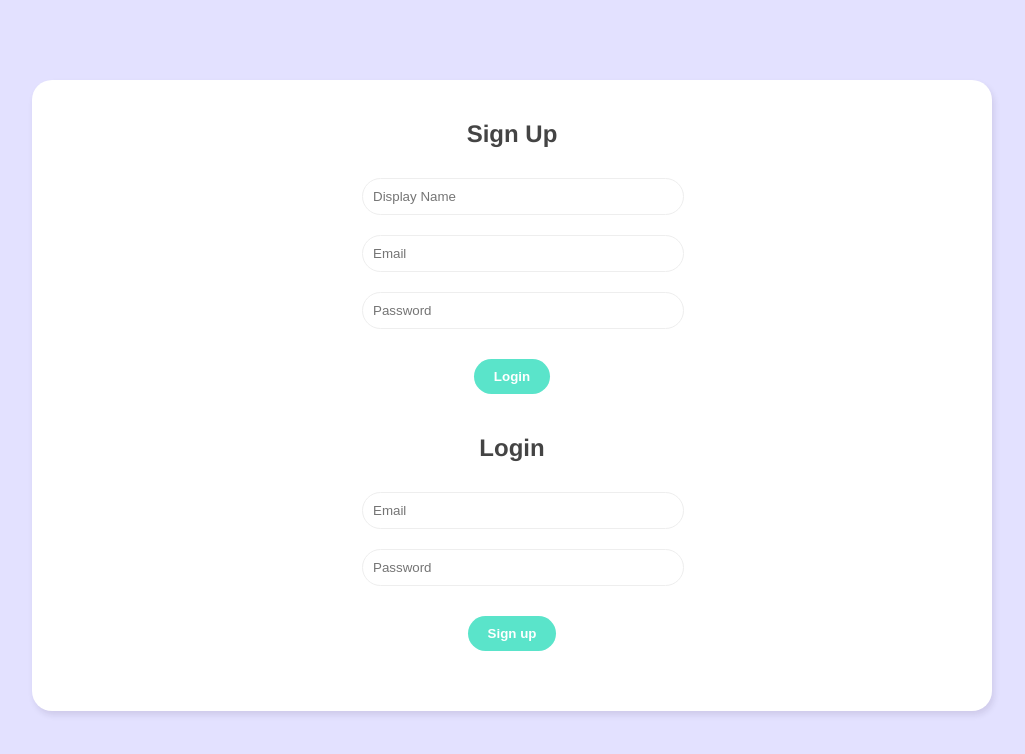
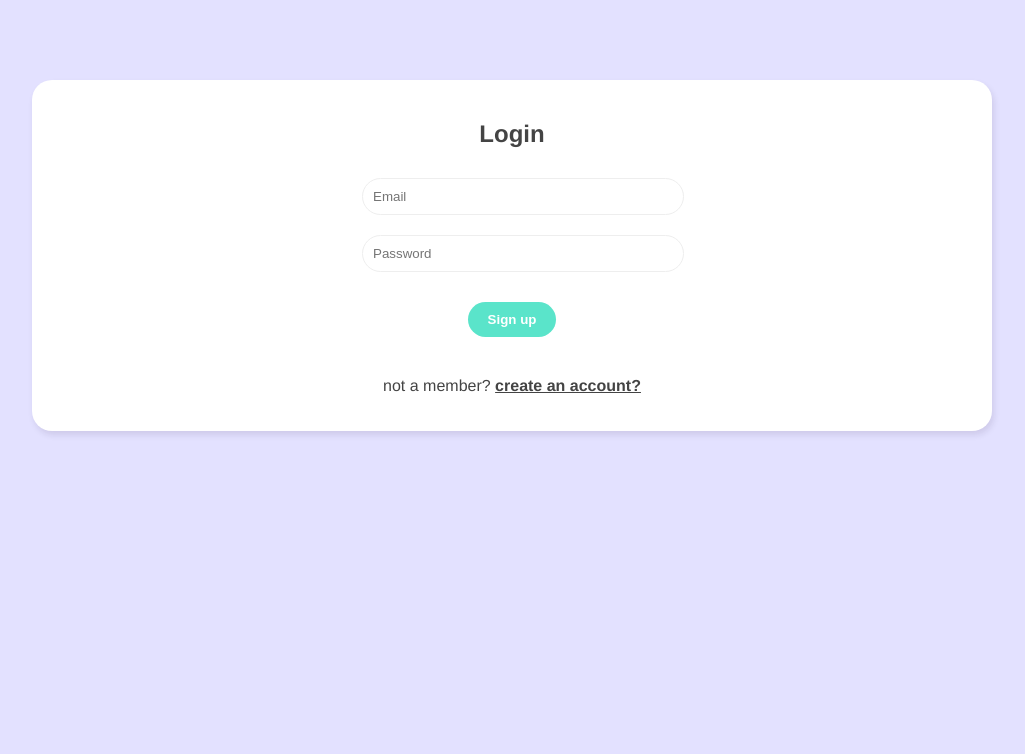
Before and after one commit to HeinnWaiHtet/vue-live-chat, a Vue app: page / in a window 1280 px wide. Shown: the top 754 px of the page, without its empty margins (128-1153 px from the left). Built offline with nearby package versions, Linux system fonts and the light colour scheme.

Commit message:
adding auth config and switch signup and login vue

```diff
--- a/src/firebase/config.js
+++ b/src/firebase/config.js
@@ -1,5 +1,6 @@
 import firebase from "firebase/app";
 import "firebase/firestore";
+import "firebase/auth";
 const firebaseConfig = {
   apiKey: "AIzaSyBhBj_86WnzeC3bcC3FXeWZNgkjDIyDMLA",
   authDomain: "vue-blog-system-b0b23.firebaseapp.com",
@@ -10,7 +11,9 @@ const firebaseConfig = {
 };
 
 firebase.initializeApp(firebaseConfig);
+
 const db = firebase.firestore();
+const auth = firebase.auth();
 const timestamp = firebase.firestore.FieldValue.serverTimestamp;
 
-export { db, timestamp };
+export { db, timestamp, auth };
--- a/src/views/Welcome.vue
+++ b/src/views/Welcome.vue
@@ -1,18 +1,35 @@
 <template>
   <div class="container welcome">
-      <Signup></Signup>
-
-      <Login></Login>
+      <div v-if="showLoginForm">
+          <Login></Login>
+          <p>
+              not a member?
+              <span @click="showLoginForm = !showLoginForm"> create an account? </span>
+         </p>
+      </div>
+      <div v-else>
+          <Signup></Signup>
+          <p>
+              Already Member?
+              <span @click="showLoginForm = !showLoginForm"> Login an account? </span>
+         </p>
+      </div>
   </div>
 </template>
 
 <script>
 import Login from '../components/Login'
 import Signup from '../components/Signup'
+import {ref} from "vue"
 export default {
   components: {
     Login, Signup },
 
+    setup(){
+        let showLoginForm = ref(true);
+
+        return {showLoginForm};
+    }
 }
 </script>
 
```
